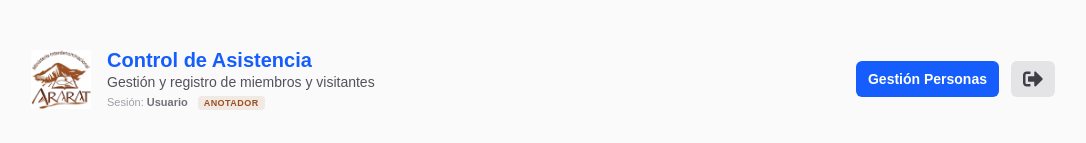
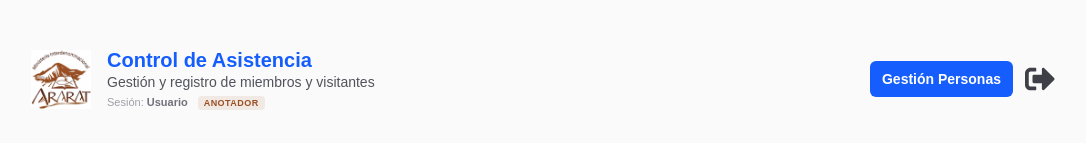
Before and after one commit to rrg1459/ararat-tracker, a Next.js app: page / in a window 1280 px wide. Shown: the top 143 px of the page, without its empty margins (97-1183 px from the left). Built offline with nearby package versions, Linux system fonts and the light colour scheme; no server answers; the database is empty.

Commit message:
style: update button styles in UserSettingsModal and Home components for improved UI consistency

```diff
--- a/app/components/user-settings-modal.tsx
+++ b/app/components/user-settings-modal.tsx
@@ -103,10 +103,10 @@ export default function UserSettingsModal({
       <button
         type="button"
         onClick={openModal}
-        className="bg-blue-200 text-zinc-700 dark:bg-zinc-700 dark:text-zinc-200 px-3 py-2 rounded-md font-semibold hover:bg-blue-300 dark:hover:bg-blue-600 transition-colors cursor-pointer text-sm"
+        className="text-zinc-700 dark:text-zinc-200 rounded-md font-semibold hover:bg-blue-300 dark:hover:bg-blue-600 transition-colors cursor-pointer text-sm"
         title="Configuración de Usuario"
       >
-        <FcSettings size={20} />
+        <FcSettings size={30} />
       </button>
 
       {/* Modal nativo con el formato que pediste */}
--- a/app/page.tsx
+++ b/app/page.tsx
@@ -129,8 +129,8 @@ export default async function Home({
           )}
 
           <form action={logout}>
-            <button type="submit" className="bg-zinc-200 text-zinc-700 dark:bg-zinc-700 dark:text-zinc-200 px-3 py-2 rounded-md font-semibold hover:bg-zinc-300 dark:hover:bg-zinc-600 transition-colors cursor-pointer text-sm">
-              <FaSignOutAlt size={20} />
+            <button type="submit" className="text-zinc-700 dark:text-zinc-200 my-2 rounded-md font-semibold hover:bg-zinc-300 dark:hover:bg-zinc-600 transition-colors cursor-pointer text-sm">
+              <FaSignOutAlt size={30} />
             </button>
           </form>
 
```
